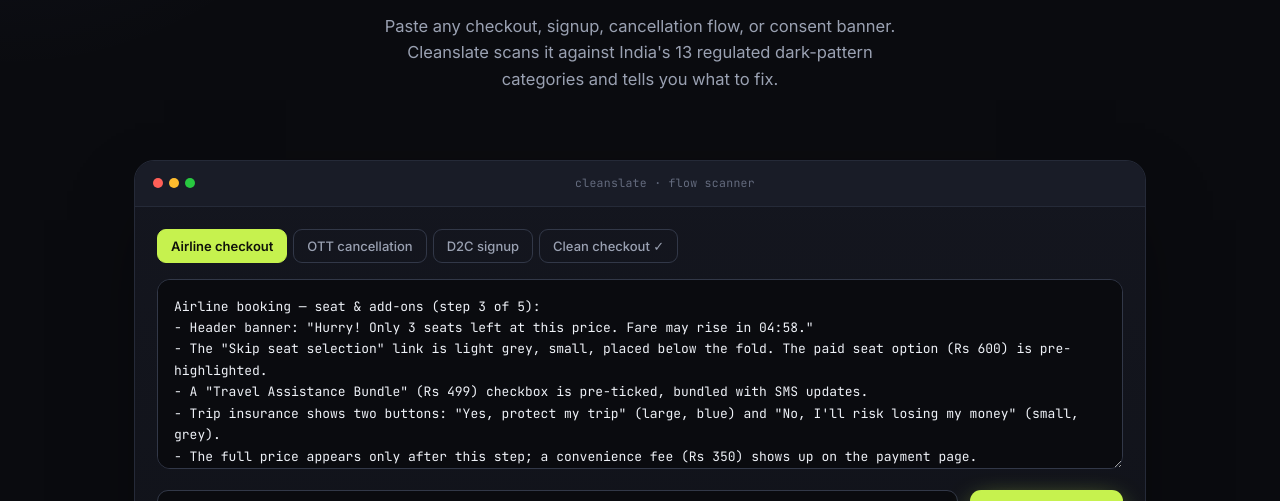
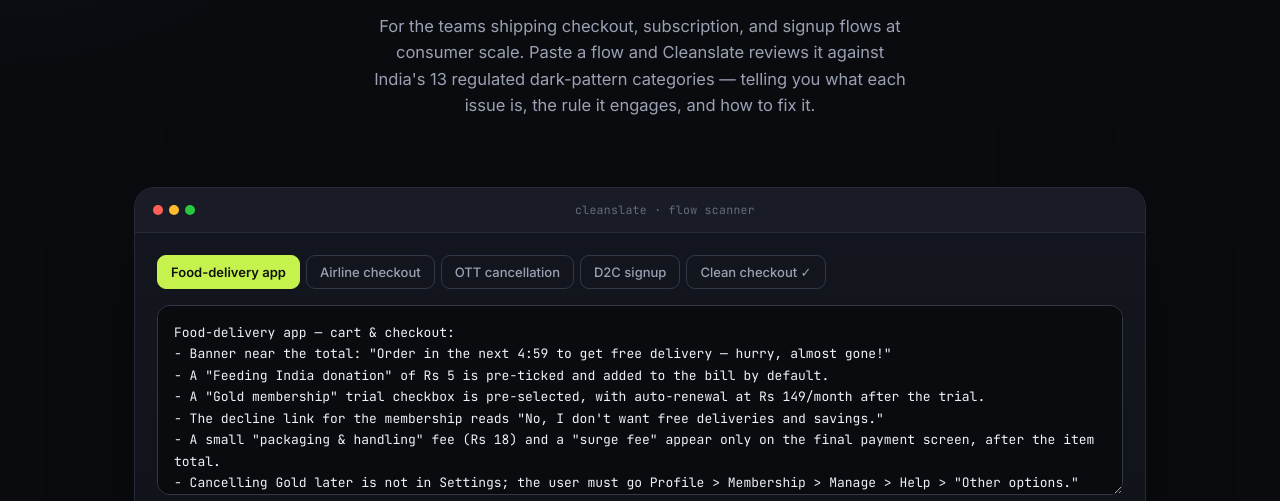
Before and after one commit to kanherkarshruti/Legal-Tech, a plain HTML site: page index.html in a window 1280 px wide. Shown: the part 292-793 px from the top of the page. Drawn offline with Linux system fonts and the light colour scheme.

Commit message:
index.html

```diff
--- a/index.html
+++ b/index.html
@@ -127,7 +127,7 @@
   <section class="hero">
     <div class="pill"><span class="dot"></span>13 patterns · CCPA Guidelines 2023</div>
     <h1>Find the <span class="g">dark patterns</span><br>before you ship them.</h1>
-    <p>Paste any checkout, signup, cancellation flow, or consent banner. Cleanslate scans it against India's 13 regulated dark-pattern categories and tells you what to fix.</p>
+    <p>For the teams shipping checkout, subscription, and signup flows at consumer scale. Paste a flow and Cleanslate reviews it against India's 13 regulated dark-pattern categories — telling you what each issue is, the rule it engages, and how to fix it.</p>
   </section>
   <section class="scanner">
     <div class="s-top">
@@ -226,6 +226,7 @@ for(var i=0;i<PATTERNS.length;i++){
 }
 
 var SAMPLES={
+  fooddelivery:{label:"Food-delivery app",type:"E-commerce checkout",text:"Food-delivery app \u2014 cart & checkout:\n- Banner near the total: \"Order in the next 4:59 to get free delivery \u2014 hurry, almost gone!\"\n- A \"Feeding India donation\" of Rs 5 is pre-ticked and added to the bill by default.\n- A \"Gold membership\" trial checkbox is pre-selected, with auto-renewal at Rs 149/month after the trial.\n- The decline link for the membership reads \"No, I don't want free deliveries and savings.\"\n- A small \"packaging & handling\" fee (Rs 18) and a \"surge fee\" appear only on the final payment screen, after the item total.\n- Cancelling Gold later is not in Settings; the user must go Profile > Membership > Manage > Help > \"Other options.\""},
   travel:{label:"Airline checkout",type:"E-commerce checkout",text:"Airline booking — seat & add-ons (step 3 of 5):\n- Header banner: \"Hurry! Only 3 seats left at this price. Fare may rise in 04:58.\"\n- The \"Skip seat selection\" link is light grey, small, placed below the fold. The paid seat option (Rs 600) is pre-highlighted.\n- A \"Travel Assistance Bundle\" (Rs 499) checkbox is pre-ticked, bundled with SMS updates.\n- Trip insurance shows two buttons: \"Yes, protect my trip\" (large, blue) and \"No, I'll risk losing my money\" (small, grey).\n- The full price appears only after this step; a convenience fee (Rs 350) shows up on the payment page."},
   ott:{label:"OTT cancellation",type:"Subscription cancellation",text:"Streaming service — cancel membership:\n- \"Cancel\" is not in Settings. The user must go: Account > Membership > Manage > Help > Other options > \"I want to leave.\"\n- On clicking cancel, a full-screen message says: \"Wait! You'll lose your watchlist, your downloads, and 40% loyalty pricing forever.\"\n- Two options: \"Keep my benefits\" (bright, pre-focused) and \"Continue to cancel anyway\" (greyed out).\n- A survey must be completed before cancellation finishes.\n- The final screen says \"We've paused your account\" (not cancelled) with a Reactivate button."},
   shop:{label:"D2C signup",type:"Signup / onboarding",text:"Homeware site — create account:\n- Email field plus a checkbox that is pre-ticked: \"Yes, send me daily deals and share my details with partner brands.\"\n- \"Continue\" requires accepting the above; there is no way to sign up without it.\n- Cookie banner has a single \"Got it\" button and no reject option; trackers load as soon as the page opens.\n- A \"Spin to win 10% off\" pop-up reappears on every page visit when dismissed.\n- The reviews section includes sponsored product cards styled exactly like genuine user reviews."},
```
